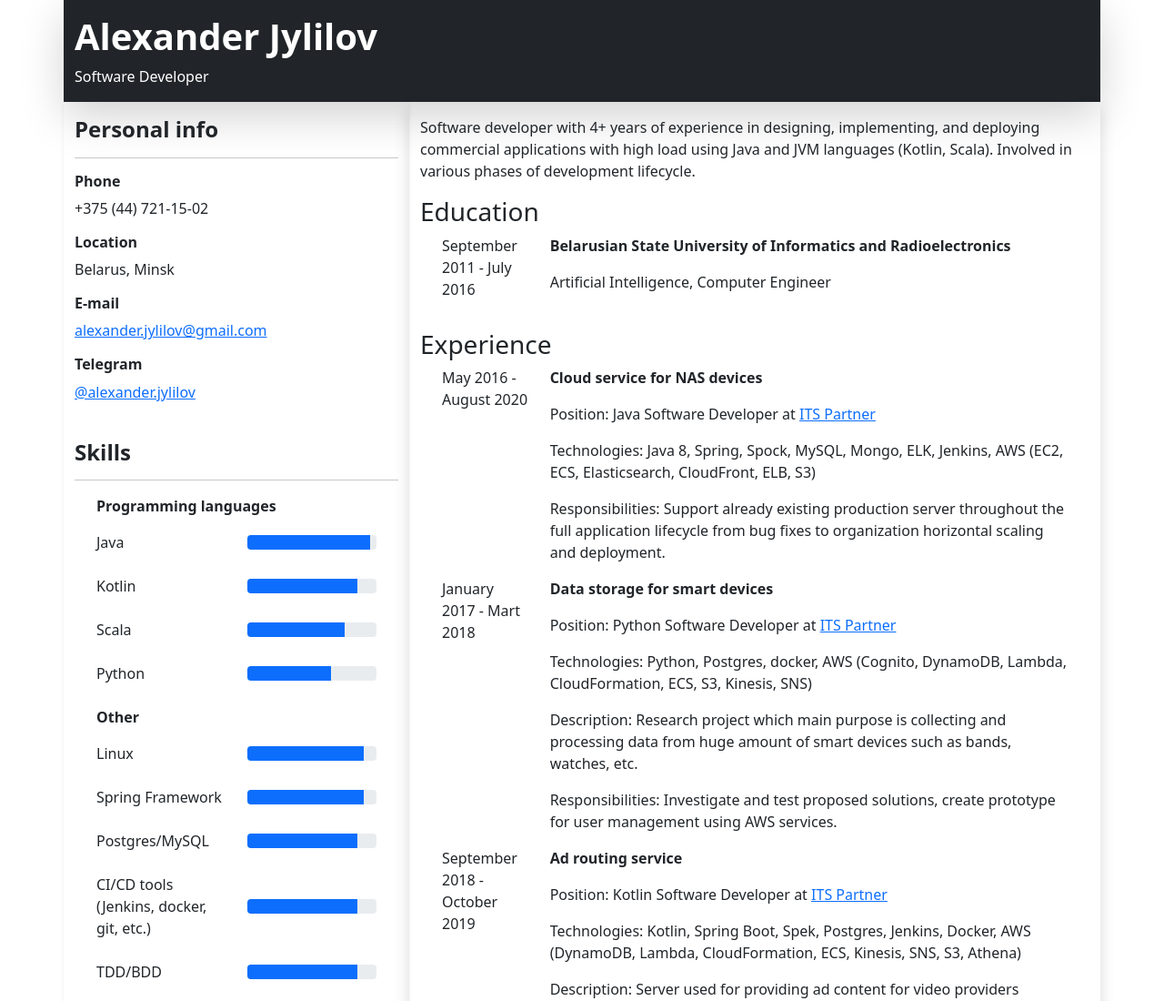
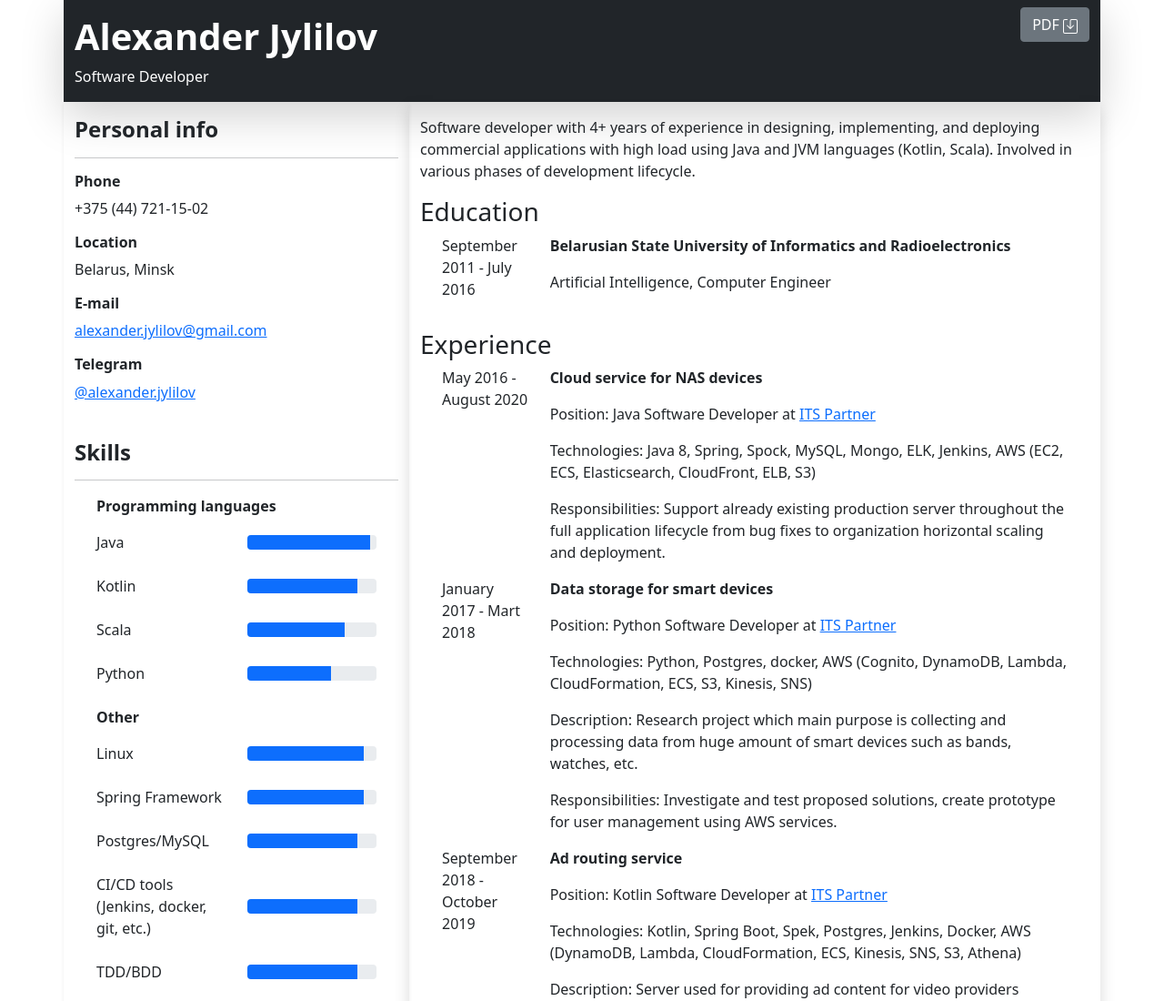
Before and after one commit to jylilov/jylilov.github.io, a plain HTML site: page index.html in a window 1280 px wide. Shown: the top 1100 px of the page at 91% size. Drawn offline with nearby package versions, Linux system fonts and the light colour scheme.

Commit message:
Add PDF version of CV

```diff
--- a/index.html
+++ b/index.html
@@ -13,8 +13,20 @@
 <body>
 <div class="container-lg">
     <div class="row bg-dark text-white shadow-lg">
-        <h1 class="fw-bold pt-3">Alexander Jylilov</h1>
-        <p>Software Developer</p>
+        <div class="col">
+            <h1 class="fw-bold pt-3">Alexander Jylilov</h1>
+            <p>Software Developer</p>
+        </div>
+        <div class="col text-end pt-2">
+            <form method="get" action="jylilov_cv.pdf">
+                <button class="btn btn-secondary">
+                    PDF
+                    <svg xmlns="http://www.w3.org/2000/svg" width="16" height="16" fill="currentColor" class="bi bi-save" viewBox="0 0 16 16">
+                        <path d="M2 1a1 1 0 0 0-1 1v12a1 1 0 0 0 1 1h12a1 1 0 0 0 1-1V2a1 1 0 0 0-1-1H9.5a1 1 0 0 0-1 1v7.293l2.646-2.647a.5.5 0 0 1 .708.708l-3.5 3.5a.5.5 0 0 1-.708 0l-3.5-3.5a.5.5 0 1 1 .708-.708L7.5 9.293V2a2 2 0 0 1 2-2H14a2 2 0 0 1 2 2v12a2 2 0 0 1-2 2H2a2 2 0 0 1-2-2V2a2 2 0 0 1 2-2h2.5a.5.5 0 0 1 0 1H2z"/>
+                    </svg>
+                </button>
+            </form>
+        </div>
     </div>
     <div class="row vh-100">
         <div class="col-4 shadow-sm">
```
Also changed, not shown: 1 other file.
